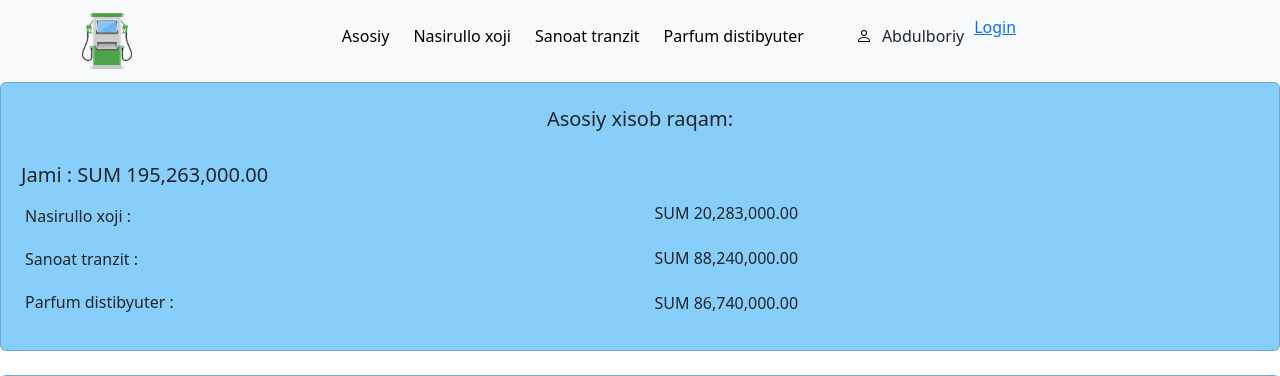
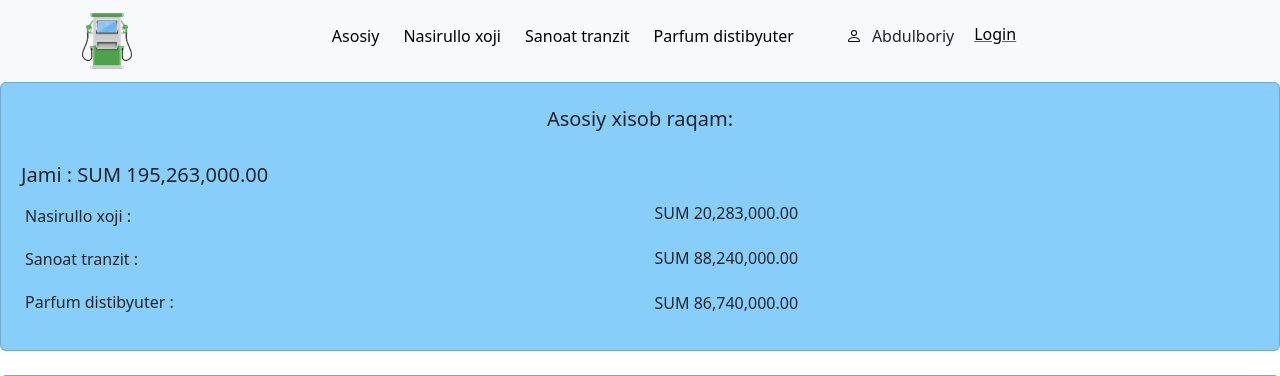
Before and after one commit to Abdulboriy-03-05/oil_station, a Django app: page / in a window 1280 px wide. Shown: the top 376 px of the page. Run offline with Django 5.2, Linux system fonts and the light colour scheme; a user stored in the database is signed in; data comes from the database, SQL or seed files in the repository; some libraries are stand-ins or nearby versions.

Commit message:
Update index.html

```diff
--- a/templates/index.html
+++ b/templates/index.html
@@ -73,9 +73,11 @@
                 {{request.user.username}}
               </h6>
             </li>
-            {% if request.user.username = 'Abdulboriy' %}
+            {% if request.user.username == 'Abdulboriy' %}
             <li class="nav-item">
-              <a href="{% url 'account/login' %}">Login</a>
+              <a href="{% url 'account:login' %}"
+                ><h6 style="color: black; padding: 10px">Login</h6></a
+              >
             </li>
             {% endif %}
           </ul>
```
